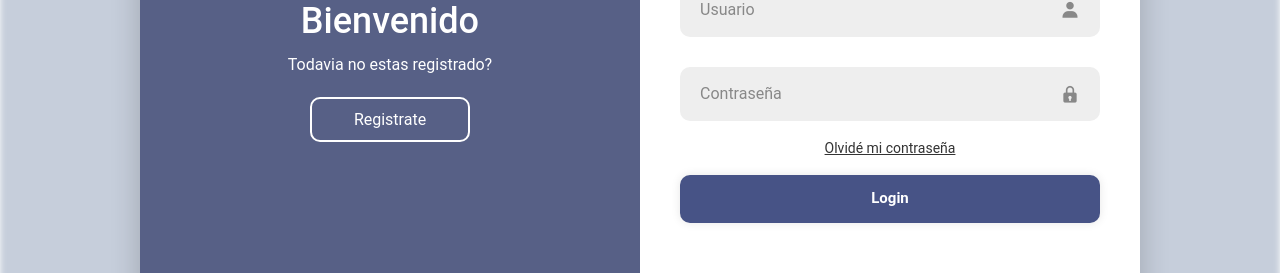
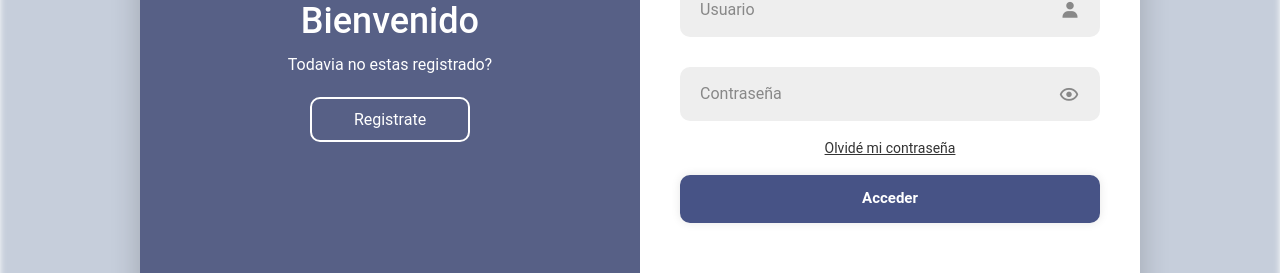
Before and after one commit to irolon/FitPal, a React (Vite) app in the folder frontend/Fit-Pal-app/: page /login in a window 1280 px wide. Shown: the part 324-597 px from the top of the page. Built offline with nearby package versions, Linux system fonts and the light colour scheme.

Commit message:
toggle ver/ocultar contraseña

```diff
--- a/frontend/Fit-Pal-app/src/components/Form/FormLogin.jsx
+++ b/frontend/Fit-Pal-app/src/components/Form/FormLogin.jsx
@@ -5,6 +5,7 @@ const FormLogin = ({ navigate, onForgotPassword }) => {
     const [username, setUsername] = useState('');
     const [password, setPassword] = useState('');
     const [errorMessage, setErrorMessage] = useState('');
+    const [showPassword, setShowPassword] = useState(false);
 
     const handleLoginSubmit = async (e) => {
         e.preventDefault();
@@ -59,12 +60,15 @@ const FormLogin = ({ navigate, onForgotPassword }) => {
 
                 <div className="input-box">
                     <input
-                        type="password"
+                        type={showPassword ? "text" : "password"}
                         placeholder="Contraseña"
                         value={password}
                         onChange={(e) => setPassword(e.target.value)}
                     />
-                    <i className='bx bxs-lock'></i>
+                    <i
+                        className={`bx ${showPassword ? 'bx-hide' : 'bx-show'} password-toggle`}
+                        onClick={() => setShowPassword(!showPassword)}
+                    ></i>
                 </div>
 
                 <div className="forgot-link">
@@ -78,7 +82,7 @@ const FormLogin = ({ navigate, onForgotPassword }) => {
                 </div>
 
                 <button type="submit" className="btn-login">
-                    Login
+                    Acceder
                 </button>
             </form>
         </div>
--- a/frontend/Fit-Pal-app/src/components/Form/FromRegister.jsx
+++ b/frontend/Fit-Pal-app/src/components/Form/FromRegister.jsx
@@ -4,6 +4,8 @@ const API = import.meta.env.VITE_API_URL;
 const FormRegister = () => {
 
     const [isRegister, setIsRegister] = useState(false);
+    const [showPassword, setShowPassword] = useState(false);
+
     const [registerData, setRegisterData] = useState({
         name: '',
         lastname: '',
@@ -35,7 +37,6 @@ const FormRegister = () => {
             });
 
             const data = await response.json();
-        console.log('Respuesta del servidor:', data);
 
             if (response.ok) {
             alert('Registro exitoso!');
@@ -44,8 +45,7 @@ const FormRegister = () => {
             } else {
                 alert(`Error: ${data.message || data.error}`);
             }
-    } catch (error) {
-        console.error('Error de conexión:', error);
+        } catch {
             alert('Error de conexión con el servidor');
         }
     };
@@ -115,7 +115,7 @@ const FormRegister = () => {
                 </div>
                 <div className="input-box">
                     <input
-                                type="password"
+                        type={showPassword ? "text" : "password"}
                         id="registerPassword"
                         name="password"
                         placeholder="Contraseña"
@@ -123,7 +123,10 @@ const FormRegister = () => {
                         onChange={handleRegisterInputChange}
                         required
                     />
-                            <i className='bx bxs-lock'></i>
+                    <i
+                        className={`bx ${showPassword ? 'bx-hide' : 'bx-show'} password-toggle`}
+                        onClick={() => setShowPassword(!showPassword)}
+                    ></i>
                 </div>
 
                 <button type="submit" className="btn-login">Registrarse</button>
--- a/frontend/Fit-Pal-app/src/css/login.css
+++ b/frontend/Fit-Pal-app/src/css/login.css
@@ -62,13 +62,23 @@ form{
     color: #888;
 }
 
-.input-box i {
+.input-box i:not(.password-toggle) {
     position: absolute;
     right: 20px;
     top: 50%;
     transform: translateY(-50%);
     font-size: 20px;
     color: #888;
+}
+
+.password-toggle {
+    position: absolute;
+    right: 20px;
+    top: 50%;
+    transform: translateY(-50%);
+    font-size: 22px;
+    color: #888;
+    cursor: pointer;
 }
 
 .forgot-link{
@@ -113,7 +123,6 @@ form{
     z-index: 2;
     border-radius: 150px;
     transition: 1.2s ease-in-out;
-    z-index: 2;
 }
 
 .div-container-login.active .toggle-box::before{
```
Lines whose indentation alone changed are shown as unchanged.
